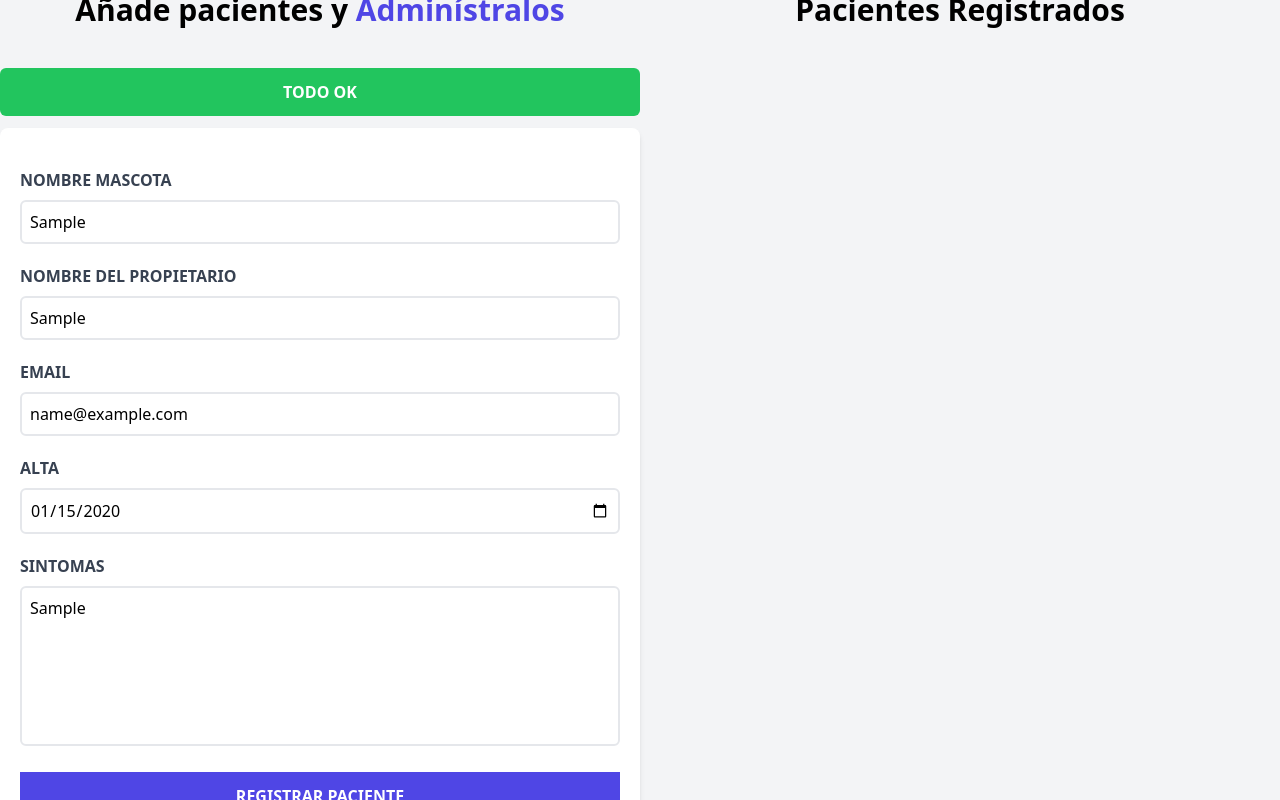
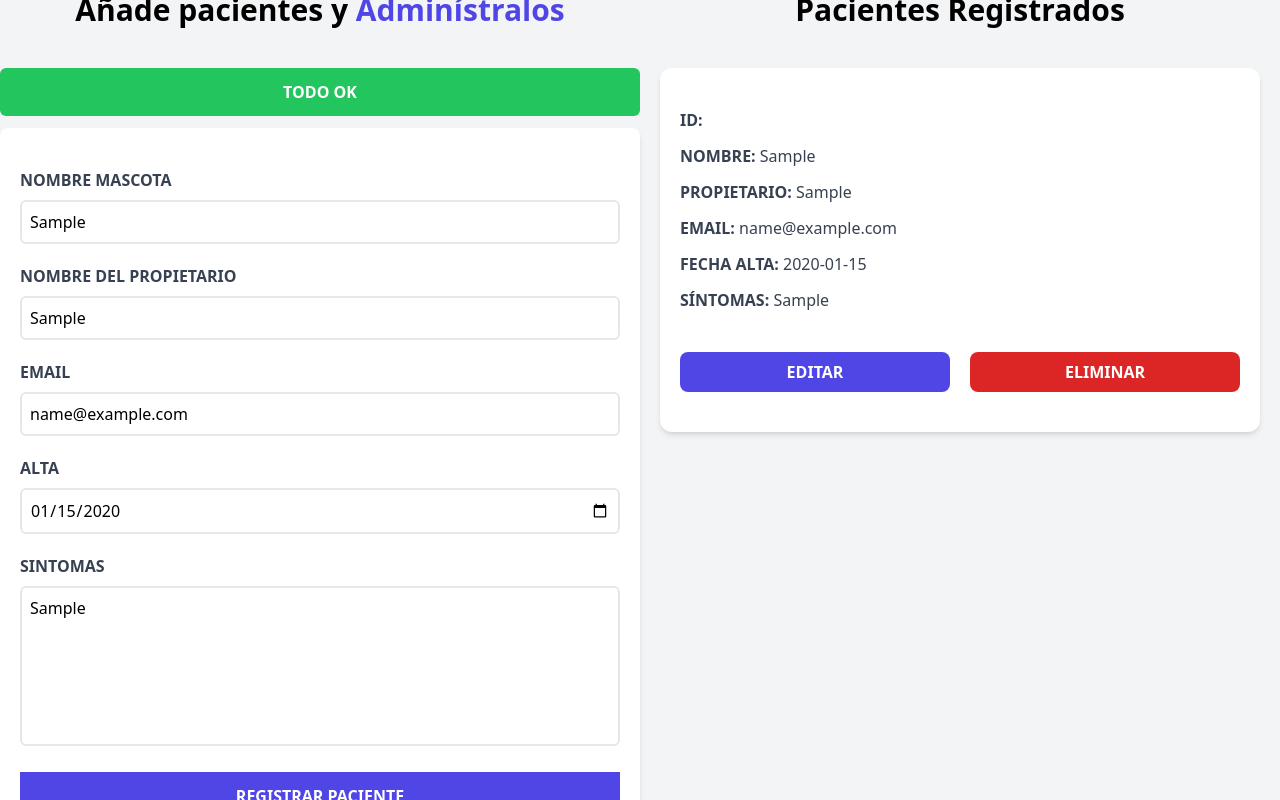
Before and after one commit to Joshjavy/admin-pacientes, a Vue app: page / in a window 1280 px wide. Both pictures are taken after typing "Sample", "Sample", "name@example.com", "2020-01-15", "Sample" into the empty fields and a click on the input "Registrar Paciente". Shown: the part 104-904 px from the top of the page. Built offline with nearby package versions, Linux system fonts and the light colour scheme.

Commit message:
91. Mostrando los Pacientes Agregados

```diff
--- a/src/App.vue
+++ b/src/App.vue
@@ -2,6 +2,7 @@
   import { ref,reactive } from 'vue';
   import Header from './components/Header.vue'
   import Formulario from './components/Formulario.vue'
+  import Paciente from './components/Paciente.vue';
 
   const pacientes = ref([])
 
@@ -45,7 +46,10 @@
       <div
         v-if="pacientes.length >0 "
       >
-
+        <Paciente
+          v-for="paciente in pacientes"
+          :paciente="paciente"
+        />
       </div>
       <p
         v-else class="mt-10 text-2xl text-center"
--- /dev/null
+++ b/src/components/Paciente.vue
@@ -0,0 +1,59 @@
+<script setup>
+    defineProps({
+        paciente:{
+            type:Object,
+            required:true,
+        }
+    })
+</script>
+<template>
+    <div class="mx-5 my-10 bg-white shadow-md px-5 py-10 rounded-xl">
+        <p class="font-bold mb-3 text-gray-700 uppercase">ID:
+            <span class="font-normal normal-case">
+
+            </span>
+        </p>
+
+        <p class="font-bold mb-3 text-gray-700 uppercase">Nombre:
+            <span class="font-normal normal-case">
+                {{ paciente.nombre }}
+            </span>
+        </p>
+
+        <p class="font-bold mb-3 text-gray-700 uppercase">Propietario:
+            <span class="font-normal normal-case">
+                {{ paciente.propietario }}
+            </span>
+        </p>
+
+        <p class="font-bold mb-3 text-gray-700 uppercase">Email:
+            <span class="font-normal normal-case">
+                {{ paciente.email }}
+            </span>
+        </p>
+
+        <p class="font-bold mb-3 text-gray-700 uppercase">Fecha Alta:
+            <span class="font-normal normal-case">
+                {{ paciente.alta }}
+            </span>
+        </p>
+
+        <p class="font-bold mb-3 text-gray-700 uppercase">Síntomas:
+            <span class="font-normal normal-case">
+                {{ paciente.sintomas }}
+            </span>
+        </p>
+
+        <div class="grid md:grid-cols-2  gap-5 mt-10 ">
+            <button
+                type="button"
+                class="block w-full py-2 px-10 bg-indigo-600 hover:bg-indigo-700 text-white font-bold uppercase rounded-lg"
+            >Editar</button>
+
+            <button
+                type="button"
+                class="block w-full py-2 px-10 bg-red-600 hover:bg-red-700 text-white font-bold uppercase rounded-lg"
+            >Eliminar</button>
+        </div>
+    </div>
+</template>
```
